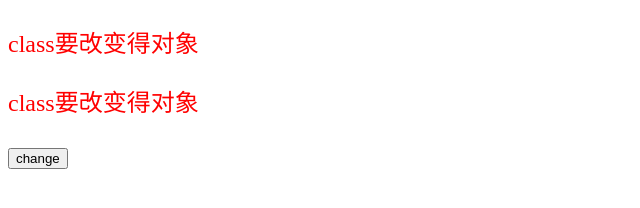
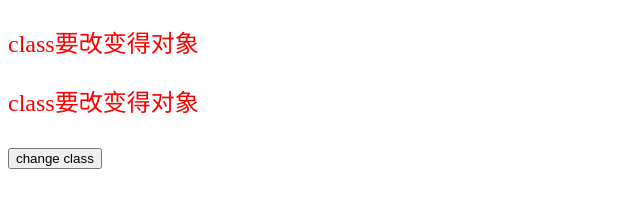
Before and after one commit to 1115332213/vue_summary, a plain HTML site: page Summary12/index.html in a window 1280 px wide. Shown: the full height of the page, 0-640 px from the left. Drawn offline with nearby package versions, Linux system fonts and the light colour scheme.

Commit message:
12. Class对象绑定

```diff
--- a/Summary12/index.html
+++ b/Summary12/index.html
@@ -12,7 +12,7 @@
     <div id="myApp">
         <p v-bind:class="pclass">class要改变得对象</p>
         <p :class="pclass">class要改变得对象</p>
-        <button type="button" @click="btnClick">change</button>
+        <button type="button" @click="btnClick">change class</button>
     </div>
     <script>
         var myApp = new Vue({
```
Also changed, not shown: 1 other file.
